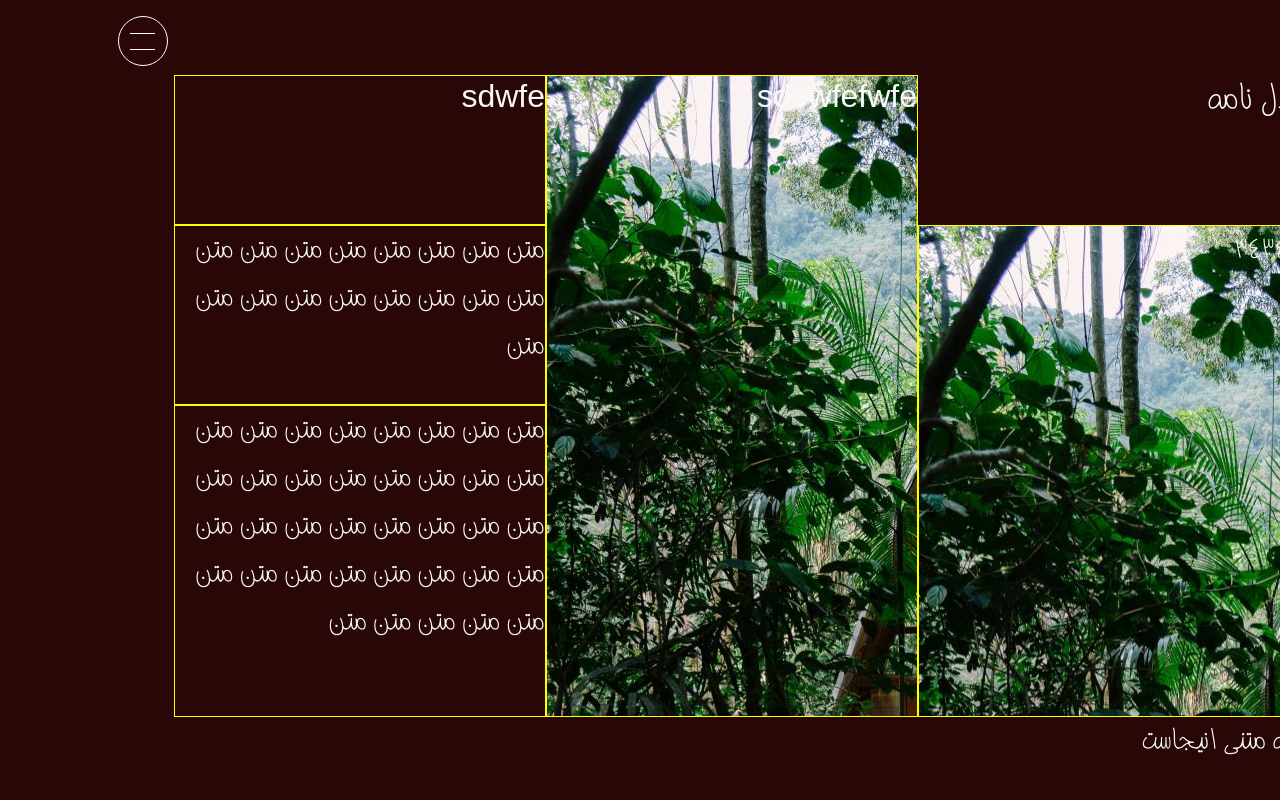
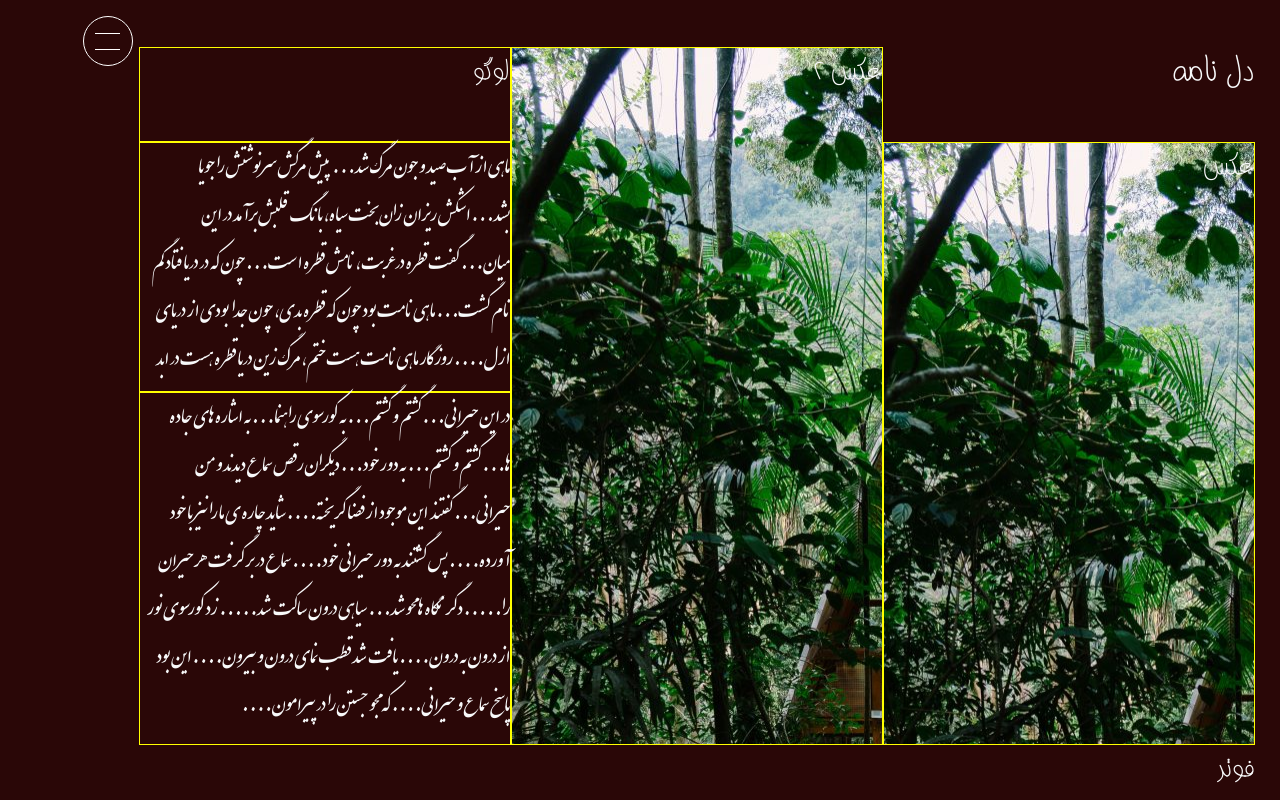
Before and after one commit to salarkazazi91/del-naame, an Angular app: page / in a window 1280 px wide. Built offline with nearby package versions, Linux system fonts and the light colour scheme.

Commit message:
a bit of a content

```diff
--- a/src/app/home/home.component.html
+++ b/src/app/home/home.component.html
@@ -1,10 +1,10 @@
 <section class="main ">
     <header class="header"></header>
     <h1 class="title text-light ">دل نامه</h1>
-    <div class="pic1 animating text-light">3434</div>
-    <div class="logo text-light">sdwfe</div>
-    <div class="pic2 animating text-light">sdewfefwfe</div>
-    <div class="heading text-light">متن متن متن متن متن متن متن متن متن متن متن متن متن متن متن متن متن </div>
-    <div class="content text-light">متن متن متن متن متن متن متن متن متن متن متن متن متن متن متن متن متن متن متن متن متن متن متن متن متن متن متن متن متن متن متن متن متن متن متن متن متن </div>
-    <footer class="footer text-light">یه متنی انیجاست</footer>
+    <div class="logo text-light">لوگو</div>
+    <div class="pic1 animating text-light">عکس</div>
+    <div class="heading text-light poem"> ماهی از آب صید و جون مرگ شد...پیش مرگش سرنوشتش را جویا بشد...اشکش ریزان زان بخت سیاه، بانگ قلبش برآمد در این میان...گفت قطره در غربت، نامش قطره است...چون که در دریا فتاد گم نام گشت...ماهی نامت بود چون که قطره بدی، چون جدا بودی از دریای ازل....روزگار ماهی نامت هست ختم، مرگ زین دریا قطره هست در ابد </div>
+    <div class="pic2 animating text-light">عکس 2</div>
+    <div class="content text-light poem"> در این حیرانی...گشتم و گشتم...به کورسوی راهنما...به اشاره های جاده ها...گشتم و گشتم...به دور خود...دیگران رقص سماع دیدند و من حیرانی...گفتند این موجود از فضا گریخته....شاید چاره ی ما را نیز با خود آورده....پس گشتند به دور حیرانی خود....سماع در بر گرفت هر حیران را.....دگر نگاه ها محو شد...سیاهی درون ساکت شد.....زد کورسوی نور از درون به درون....یافت شد قطب نمای درون و بیرون....این بود پاسخ سماع و حیرانی....که مجو جستن را در پیرامون....</div>
+    <footer class="footer text-light">فوتر</footer>
 </section>
--- a/src/app/home/home.component.scss
+++ b/src/app/home/home.component.scss
@@ -5,20 +5,27 @@
 }
 
 .main {
-    height : 100%;
-    display: flex;
+    height   : 100%;
+    display  : flex;
     flex-flow: column nowrap;
 
-    &>*{
+    &>* {
         flex: 1;
     }
 }
+
+.poem {
+    font-family: iranNastaliq, Arial, Helvetica, sans-serif;
+}
+
 .title {
     grid-area: title;
 }
-.animating{
+
+.animating {
     z-index: -1;
 }
+
 .pic1 {
     grid-area       : pic1;
     background-image: url(../../assets/images/home2.jpg);
```
